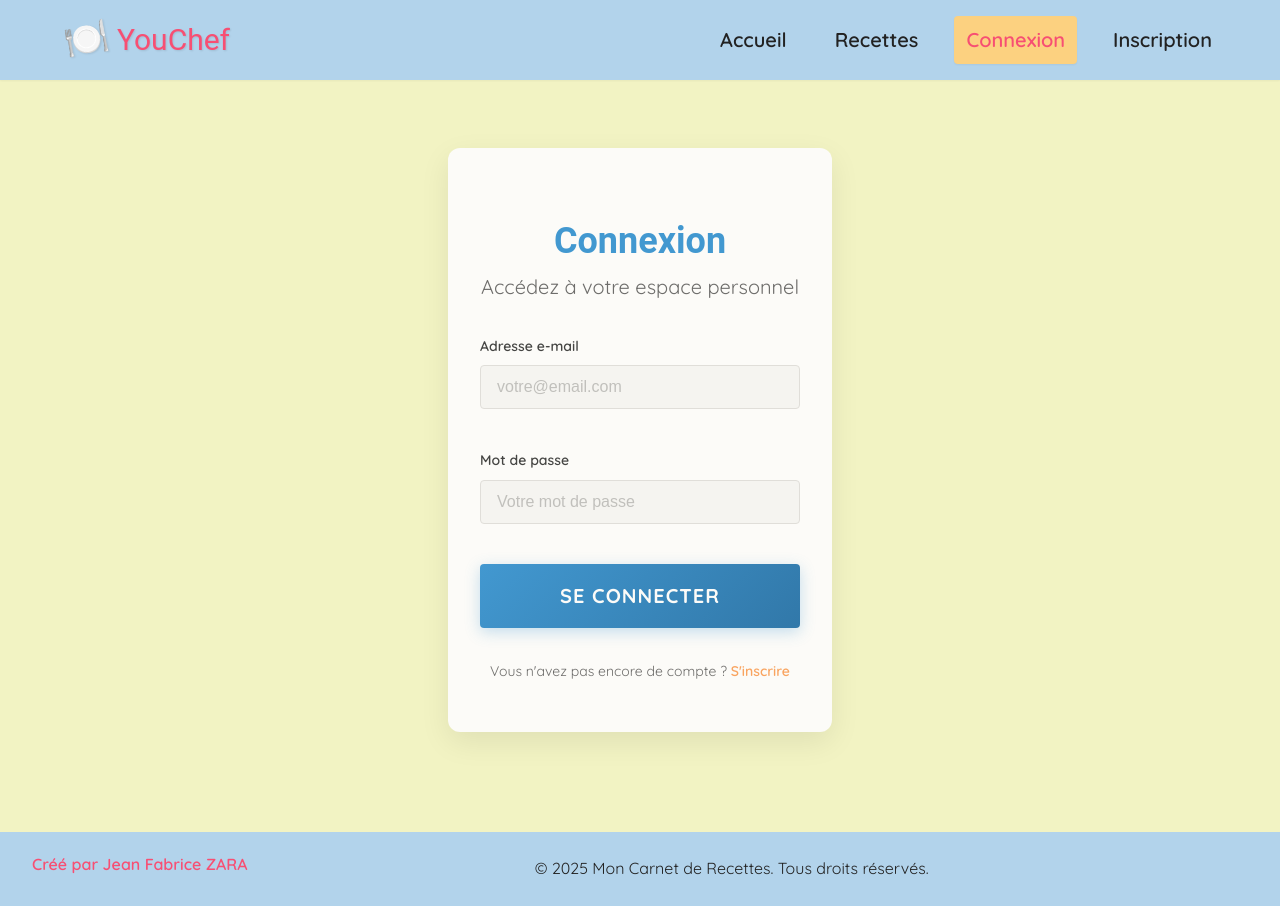
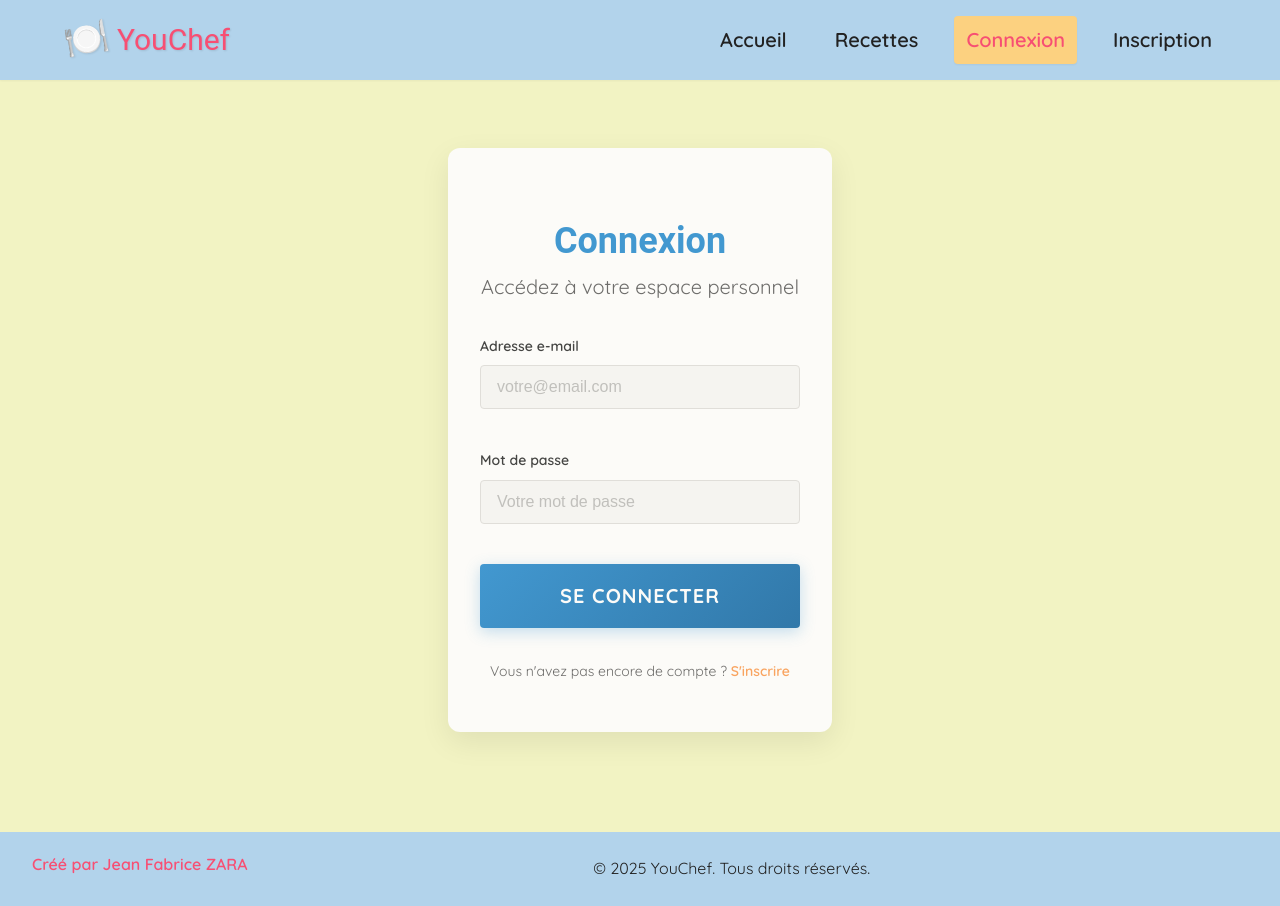
Before and after one commit to jfzara/YouChef, a React (Vite) app: page /connexion in a window 1280 px wide. Built offline with nearby package versions, Linux system fonts and the light colour scheme.

Commit message:
correction demarrage en 3 fois

```diff
--- a/src/components/Footer/Footer.jsx
+++ b/src/components/Footer/Footer.jsx
@@ -5,8 +5,8 @@ import {
   FooterCredits,
   SocialLinks,
   SocialIcon,
-  FooterNavLink, // N'est pas utilisé ici, mais je le laisse au cas où vous en auriez besoin
-  LinksColumn // N'est pas utilisé ici, mais je le laisse au cas où vous en auriez besoin
+  FooterNavLink,
+  LinksColumn
 } from './Footer.styles';
 
 const Footer = () => {
@@ -19,10 +19,10 @@ const Footer = () => {
 
 
       <FooterText>
-        © {new Date().getFullYear()} Mon Carnet de Recettes. Tous droits réservés.
+        © {new Date().getFullYear()} YouChef. Tous droits réservés.
       </FooterText>
 
-      {/* Ajout de la mention de ton nom */}
+
       <FooterCredits>
         Créé par Jean Fabrice ZARA
       </FooterCredits>
--- a/src/components/Navbar/Navbar.jsx
+++ b/src/components/Navbar/Navbar.jsx
@@ -37,7 +37,7 @@ const Navbar = () => {
             transition={{ type: "spring", stiffness: 120, damping: 10 }}
         >
             <NavContainer $isOpen={isOpen}>
-                {/* MODIFIÉ : Retiré as={NavLink} car Brand est déjà stylisé comme motion(NavLink) */}
+
                 <Brand to="/">
                     <BrandIcon>🍽️</BrandIcon>
                     <span>YouChef</span>
```
Also changed, not shown: 1 other file (tests, documents, lock files or other folders).
